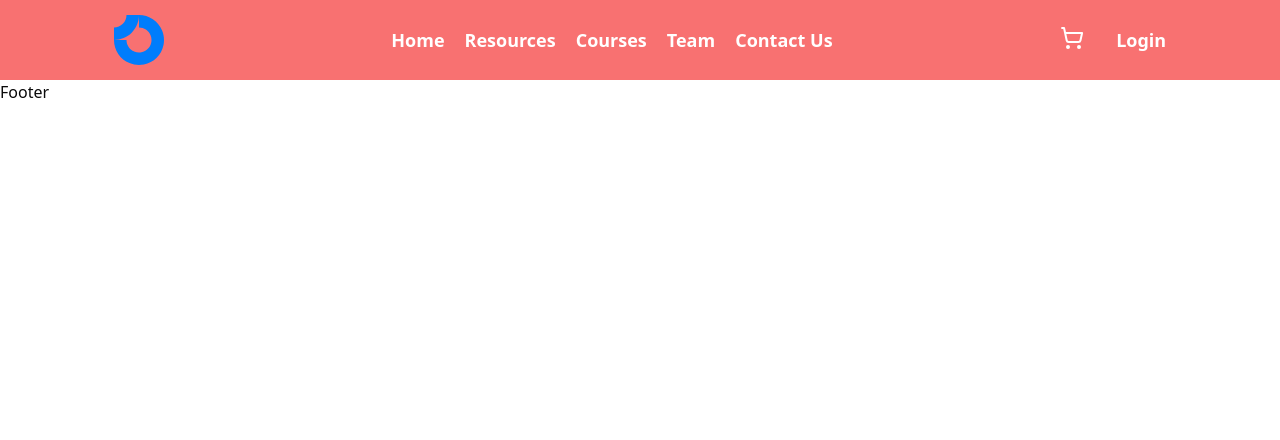
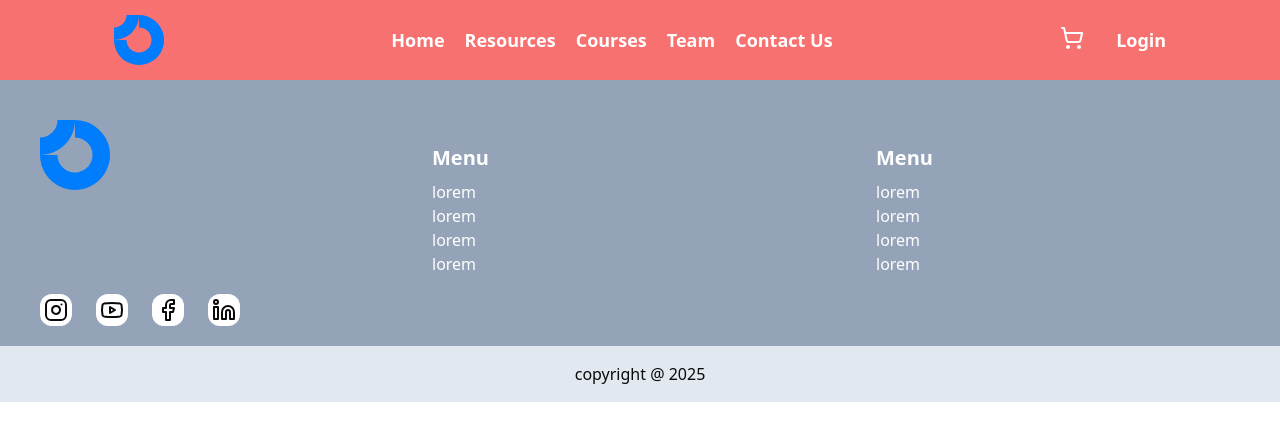
Before and after one commit to saisashreek5thdt/LMS-Edu-SASS-Platform, a Next.js app: page / in a window 1280 px wide. Shown: the top 440 px of the page. Built offline with nearby package versions, Linux system fonts and the light colour scheme.

Commit message:
Developed footer

```diff
--- a/app/_Components/Footer.jsx
+++ b/app/_Components/Footer.jsx
@@ -1,7 +1,67 @@
-import React from 'react'
+"use client";
+import Image from "next/image";
+import { Instagram, Youtube, Facebook, Linkedin } from 'lucide-react';
 
 export default function Footer() {
   return (
-    <div>Footer</div>
-  )
+    <>
+      <div className="w-full bg-slate-400 h-auto flex gap-48">
+        {/* Logo Section */}
+        <div className="flex flex-col ml-10 gap-8 sm:gap-16">
+          <div className="my-10">
+            <Image
+              className="cursor-pointer"
+              src="/logo.svg"
+              alt="logo"
+              width={70}
+              height={70}
+            />
+          </div>
+          <div className="flex flex-col gap-4 sm:flex-row sm:gap-2 mb-5 lg:gap-6">
+            <p className="bg-white p-1 flex justify-center items-center rounded-xl">
+              <Instagram size={24} />
+            </p>
+            <p className="bg-white p-1 flex justify-center items-center rounded-xl">
+              <Youtube size={24} />
+            </p>
+            <p className="bg-white p-1 flex justify-center items-center rounded-xl">
+              <Facebook size={24} />
+            </p>
+            <p className="bg-white p-1 flex justify-center items-center rounded-xl">
+              <Linkedin size={24} />
+            </p>
+          </div>
+        </div>
+
+        {/* Grid Section */}
+        <div className="grid sm:grid-cols-1 lg:grid-cols-2 gap-10 pb-10 text-white w-full mt-16">
+          {/* Menu 1 */}
+          <div >
+            <h6 className="text-xl font-semibold mb-2 cursor-pointer">Menu</h6>
+            <ul className="list-none">
+              <li className="cursor-pointer">lorem</li>
+              <li className="cursor-pointer">lorem</li>
+              <li className="cursor-pointer">lorem</li>
+              <li className="cursor-pointer">lorem</li>
+            </ul>
+          </div>
+
+          {/* Menu 2 */}
+          <div>
+            <h6 className="text-xl font-semibold mb-2 cursor-pointer">Menu</h6>
+            <ul className="list-none">
+              <li className="cursor-pointer">lorem</li>
+              <li className="cursor-pointer">lorem</li>
+              <li className="cursor-pointer">lorem</li>
+              <li className="cursor-pointer">lorem</li>
+            </ul>
+          </div>
+
+        </div>
+      </div>
+      <div className="h-14 bg-slate-200 text-center flex items-center justify-center">
+        copyright @ {new Date().getFullYear()}
+      </div>
+    </>
+  );
 }
```
